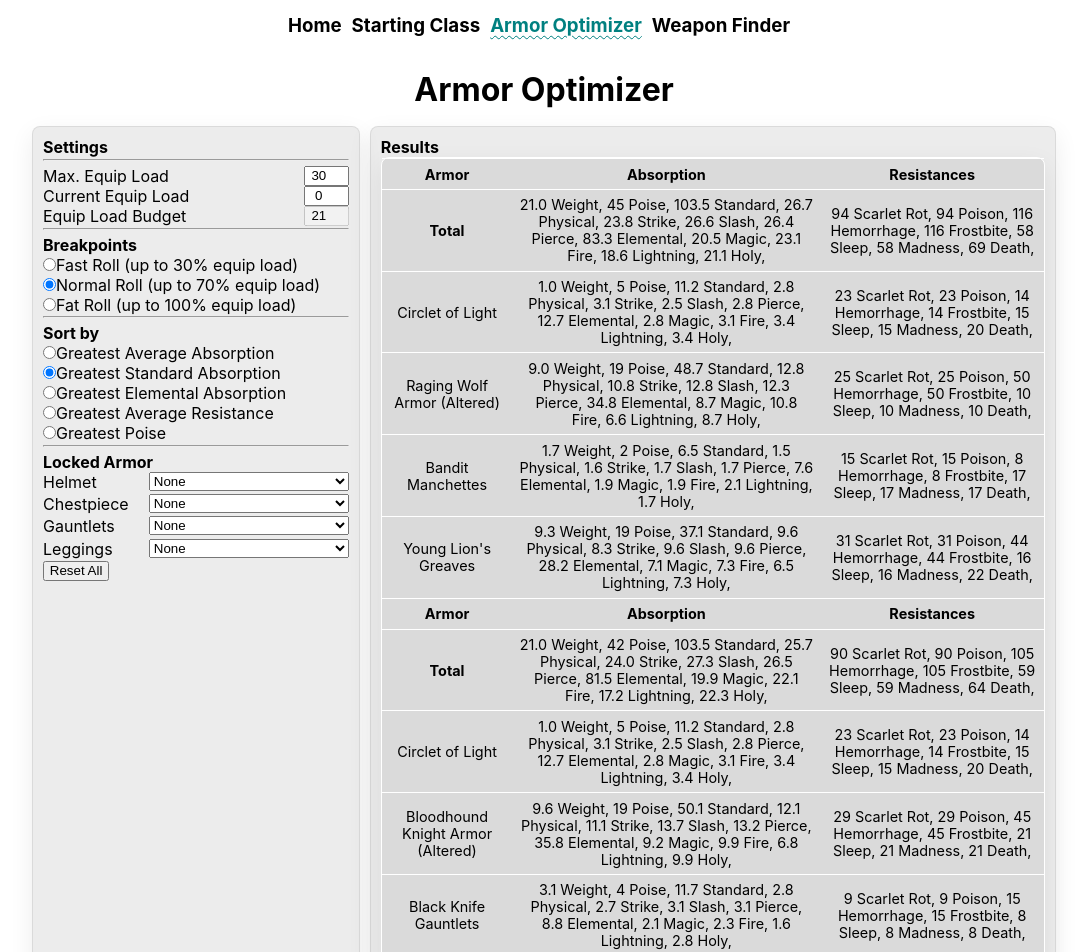
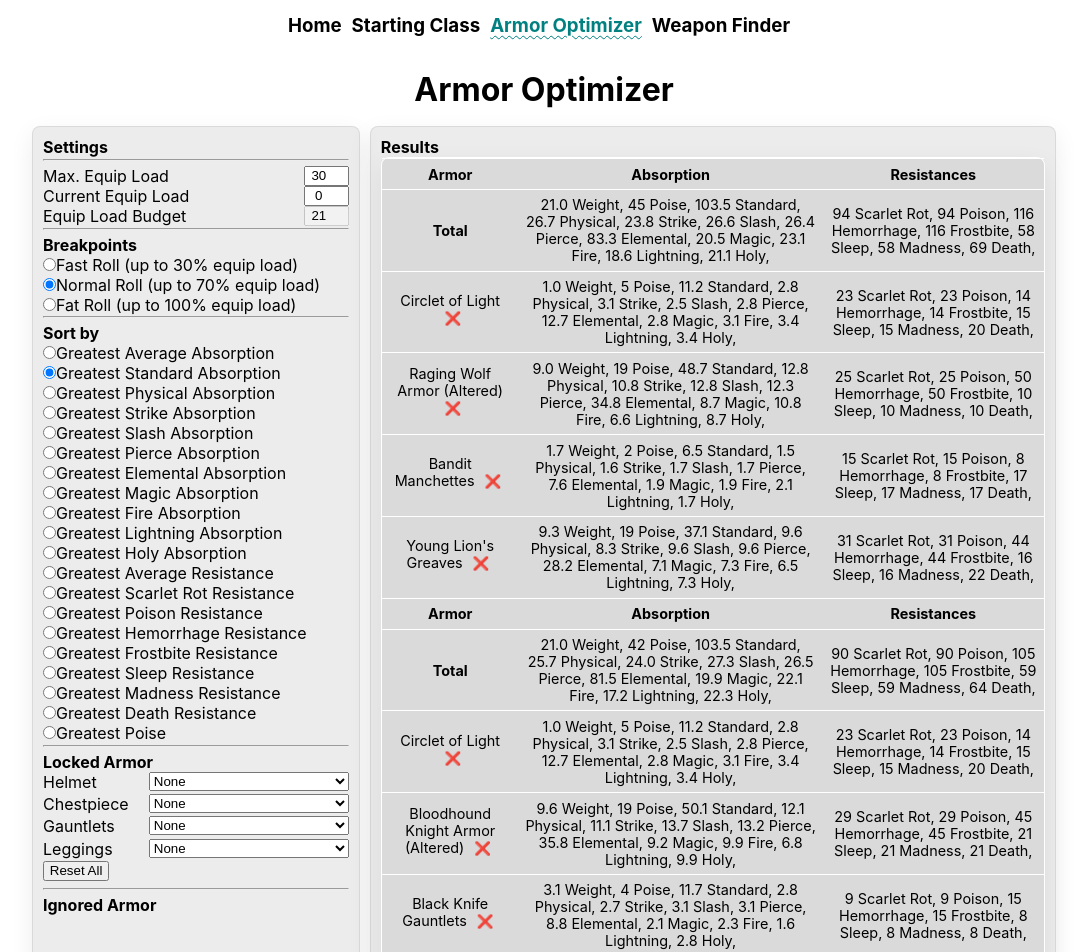
Before and after one commit to vodofrede/erdtree, a Next.js app: page /armor in a window 1280 px wide. Shown: the top 952 px of the page, without its empty margins (96-1183 px from the left). Built offline with nearby package versions, Linux system fonts and the light colour scheme.

Commit message:
reintroduced new sorting options and ability to ignore armor

```diff
--- a/src/app/armor/ArmorResultRow.tsx
+++ b/src/app/armor/ArmorResultRow.tsx
@@ -46,7 +46,7 @@ function ArmorResultRow(props: {
         <tr id={props.id}>
             <td>
                 {name}
-                {/* {ignoreButton} */}
+                {ignoreButton}
             </td>
             <td>{props.stats[0]}</td>
             <td>{props.stats[1]}</td>
--- a/src/app/armor/page.tsx
+++ b/src/app/armor/page.tsx
@@ -93,6 +93,12 @@ export default function ArmorPage() {
         if (ignoredItems.includes(newItem)) return;
         setIgnoredItems([...ignoredItems, newItem]);
         console.timeEnd("add ignored item");
+    }
+
+    function removeIgnoredItem(oldItem: Armor): void {
+        console.time("remove ignored item");
+        setIgnoredItems([...ignoredItems.filter((i) => i !== oldItem)]);
+        console.timeEnd("remove ignored item");
     }
 
     // FUNCTIONS
@@ -507,7 +513,7 @@ export default function ArmorPage() {
                             name="sorting-order"
                             checked={sortBy === "sort-standard"}
                         />
-                        {/* <InputRadio
+                        <InputRadio
                             label="Greatest Physical Absorption"
                             id="sort-physical"
                             onClick={() => updateSortBy("sort-physical")}
@@ -534,7 +540,7 @@ export default function ArmorPage() {
                             onClick={() => updateSortBy("sort-pierce")}
                             name="sorting-order"
                             checked={sortBy === "sort-pierce"}
-                        /> */}
+                        />
                         <InputRadio
                             label="Greatest Elemental Absorption"
                             id="sort-elemental"
@@ -542,7 +548,7 @@ export default function ArmorPage() {
                             name="sorting-order"
                             checked={sortBy === "sort-elemental"}
                         />
-                        {/* <InputRadio
+                        <InputRadio
                             label="Greatest Magic Absorption"
                             id="sort-magic"
                             onClick={() => updateSortBy("sort-magic")}
@@ -569,7 +575,7 @@ export default function ArmorPage() {
                             onClick={() => updateSortBy("sort-holy")}
                             name="sorting-order"
                             checked={sortBy === "sort-holy"}
-                        /> */}
+                        />
                         <InputRadio
                             label="Greatest Average Resistance"
                             id="sort-resistances"
@@ -577,7 +583,7 @@ export default function ArmorPage() {
                             name="sorting-order"
                             checked={sortBy === "sort-resistances"}
                         />
-                        {/* <InputRadio
+                        <InputRadio
                             label="Greatest Scarlet Rot Resistance"
                             id="sort-scarlet-rot"
                             onClick={() => updateSortBy("sort-scarlet-rot")}
@@ -625,7 +631,7 @@ export default function ArmorPage() {
                             onClick={() => updateSortBy("sort-death")}
                             name="sorting-order"
                             checked={sortBy === "sort-death"}
-                        /> */}
+                        />
                         <InputRadio
                             label="Greatest Poise"
                             id="sort-poise"
@@ -704,7 +710,7 @@ export default function ArmorPage() {
                                 Reset All
                             </button>
                         </div>
-                        {/* <hr />
+                        <hr />
                         <b>Ignored Armor</b>
                         <div>
                             <ul id="ignored-items">
@@ -726,7 +732,7 @@ export default function ArmorPage() {
                                     </li>
                                 ))}
                             </ul>
-                        </div> */}
+                        </div>
                     </article>
                     {/* <!-- sort --> */}
                     <article style={{ flexBasis: "60%", minWidth: "320px" }}>
```
